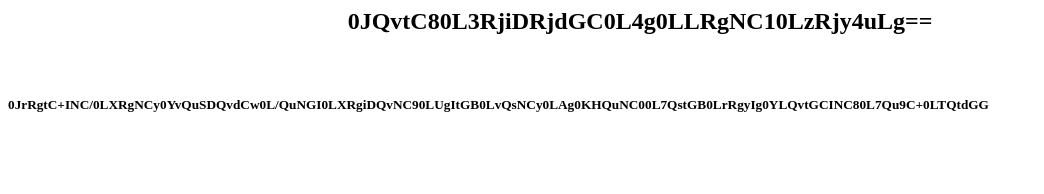
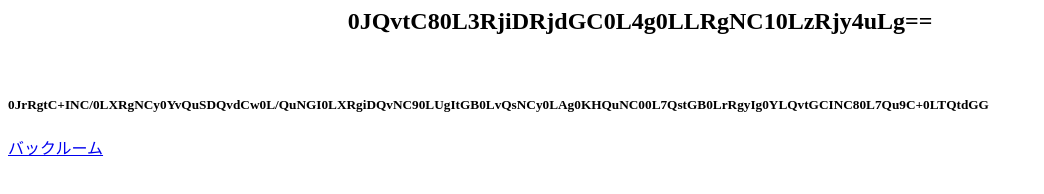
Before and after one commit to VmVnYXMyMDEx/gghgg, a plain HTML site: page index.html in a window 1280 px wide. Shown: the whole page, without its empty margins (0-1044 px from the left). Drawn offline with Linux system fonts and the light colour scheme.

Commit message:
Update index.html

```diff
--- a/index.html
+++ b/index.html
@@ -12,5 +12,6 @@
         <h5>
             0JrRgtC+INC/0LXRgNCy0YvQuSDQvdCw0L/QuNGI0LXRgiDQvNC90LUgItGB0LvQsNCy0LAg0KHQuNC00L7QstGB0LrRgyIg0YLQvtGCINC80L7Qu9C+0LTQtdGG
         </h5>
+        <a href="https://www.backrooms-wiki.ru/">バックルーム</a>
     </body>
 </html>
```
